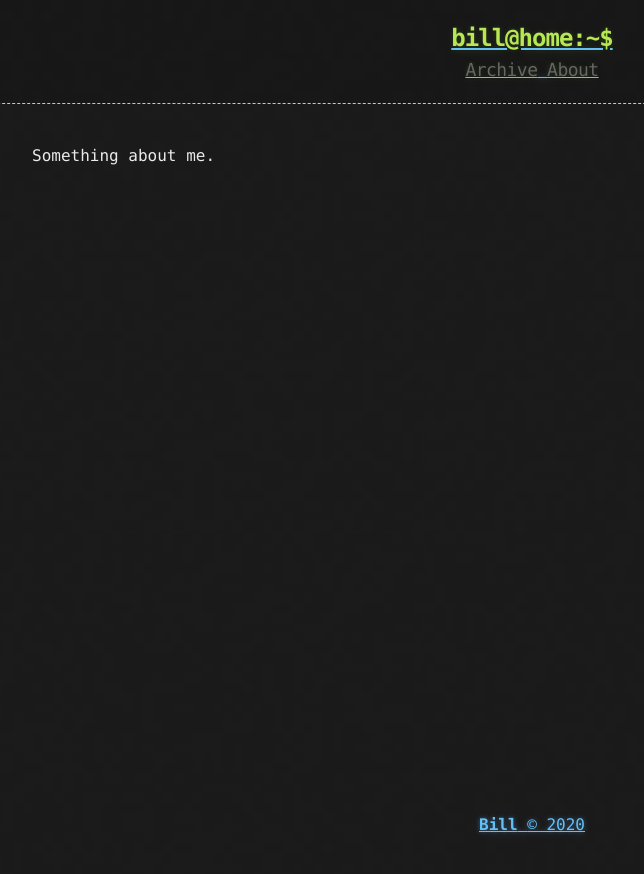
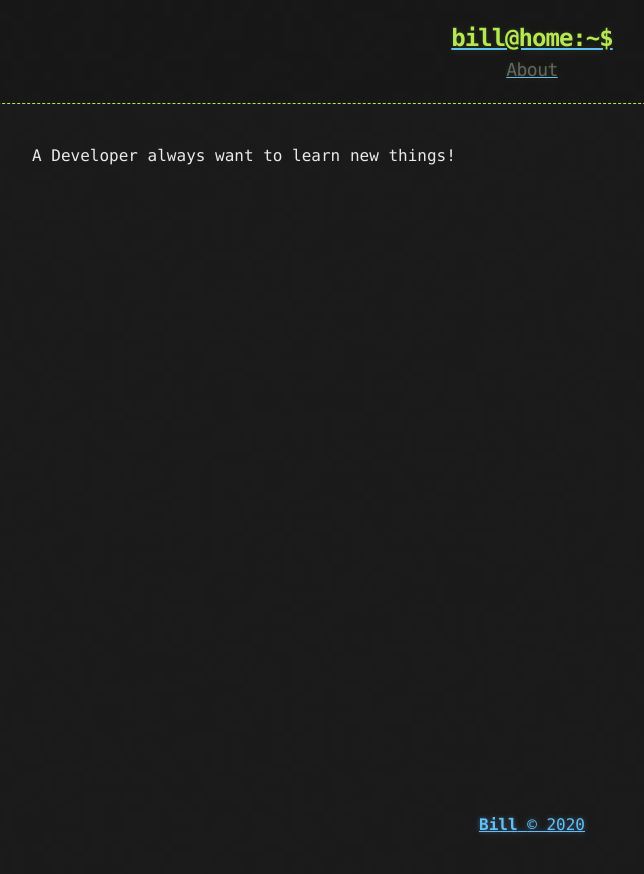
Before and after one commit to billarch/billarch.github.io, a Jekyll site: the page built from about.md, in a window 1280 px wide. Shown: the top 874 px of the page, without its empty margins (108-752 px from the left). Built offline with Jekyll 4.4.1, drawn with Linux system fonts in a browser that asks for light colours.

Commit message:
fix issue

```diff
--- a/_includes/links.html
+++ b/_includes/links.html
@@ -1,6 +1,3 @@
-<a href="{{ "/archive" | prepend: site.baseurl | replace: '//', '/' }}">
-    <h2 class="header-link">Archive</h2>
-</a>
 <a href="{{ "/about" | prepend: site.baseurl | replace: '//', '/' }}">
     <h2 class="header-link">About</h2>
 </a>
--- a/about.md
+++ b/about.md
@@ -3,4 +3,4 @@ layout: page
 title: About
 ---
 
-Something about me.
+A Developer always want to learn new things!
```
